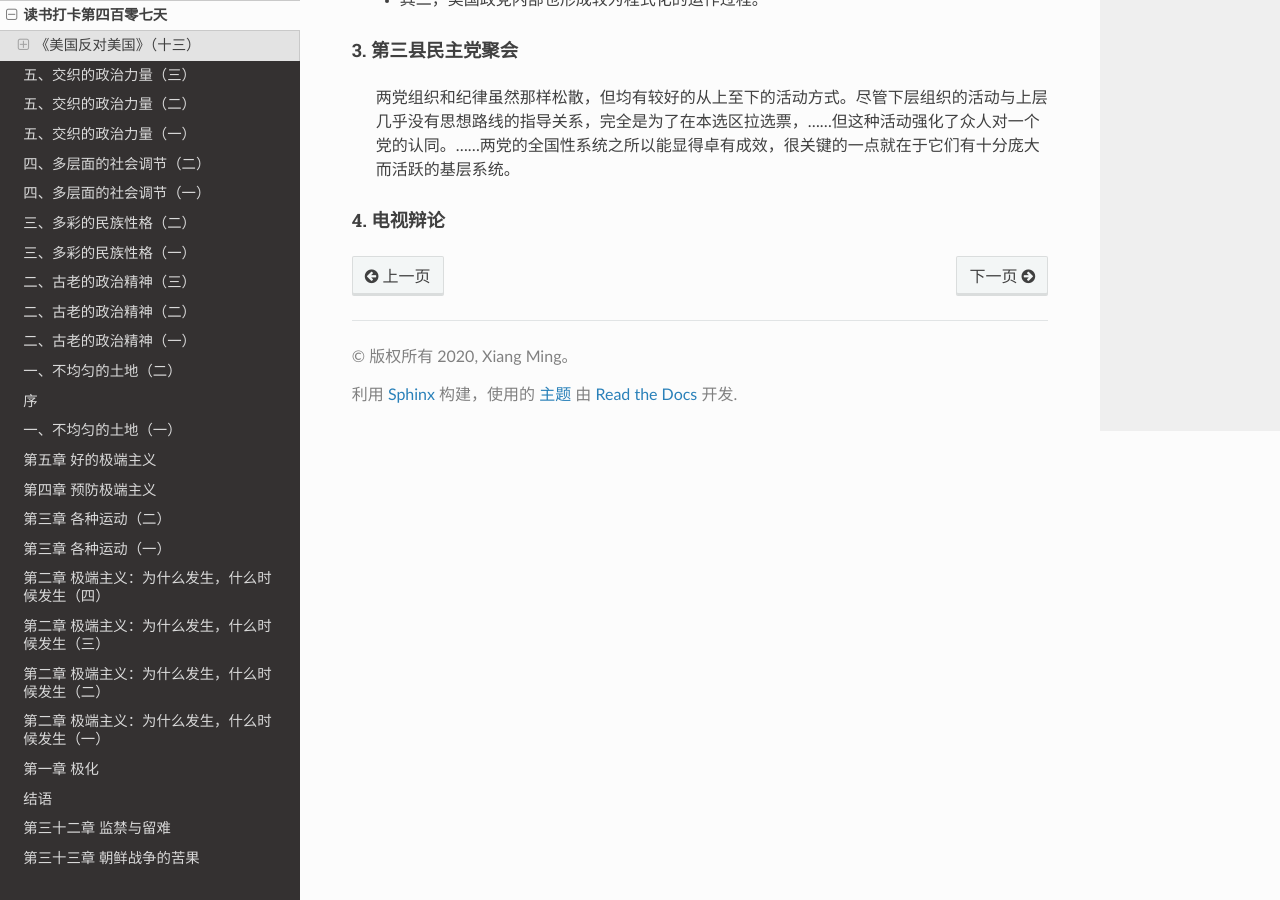
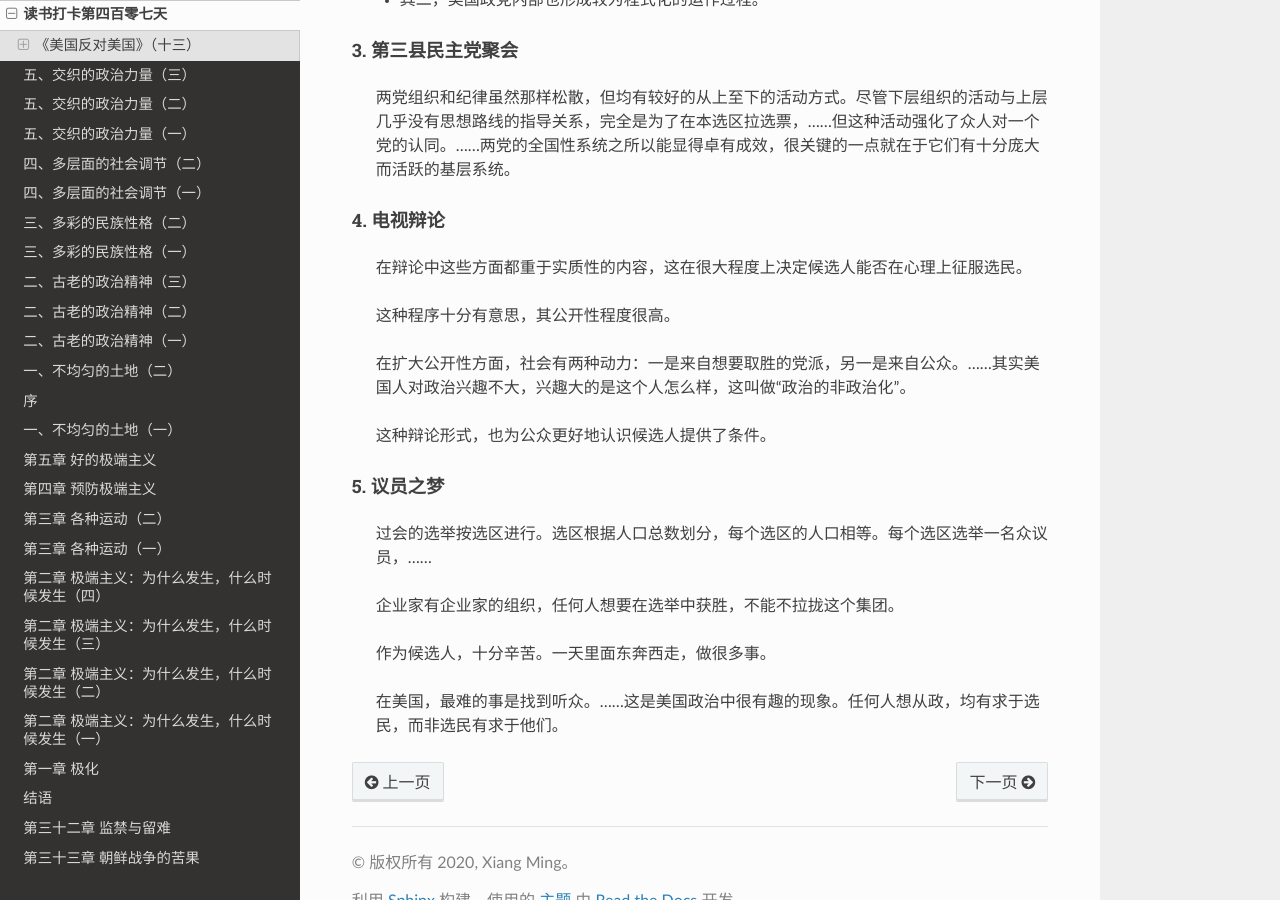
Before and after one commit to xiangming1975/reading, a Sphinx documentation site: the page built from source/2021-09-05.md, in a window 1280 px wide and 900 px high, scrolled down 800 px. Built offline with Sphinx 7.4.7 and the Read the Docs theme 2.0.0, drawn with Linux system fonts in a browser that asks for light colours.

```diff
--- a/source/2021-09-05.md
+++ b/source/2021-09-05.md
@@ -28,4 +28,20 @@
 
 #### 4. 电视辩论
 
->
+> 在辩论中这些方面都重于实质性的内容，这在很大程度上决定候选人能否在心理上征服选民。
+
+> 这种程序十分有意思，其公开性程度很高。
+
+> 在扩大公开性方面，社会有两种动力：一是来自想要取胜的党派，另一是来自公众。……其实美国人对政治兴趣不大，兴趣大的是这个人怎么样，这叫做“政治的非政治化”。
+
+> 这种辩论形式，也为公众更好地认识候选人提供了条件。
+
+#### 5. 议员之梦
+
+> 过会的选举按选区进行。选区根据人口总数划分，每个选区的人口相等。每个选区选举一名众议员，……
+
+> 企业家有企业家的组织，任何人想要在选举中获胜，不能不拉拢这个集团。
+
+> 作为候选人，十分辛苦。一天里面东奔西走，做很多事。
+
+> 在美国，最难的事是找到听众。……这是美国政治中很有趣的现象。任何人想从政，均有求于选民，而非选民有求于他们。
```
Also changed, not shown: source/2021-09-06.md (added, +36 -0 lines), source/2021-09-07.md (added, +59 -0 lines), source/2021-09-08.md (added, +11 -0 lines).
